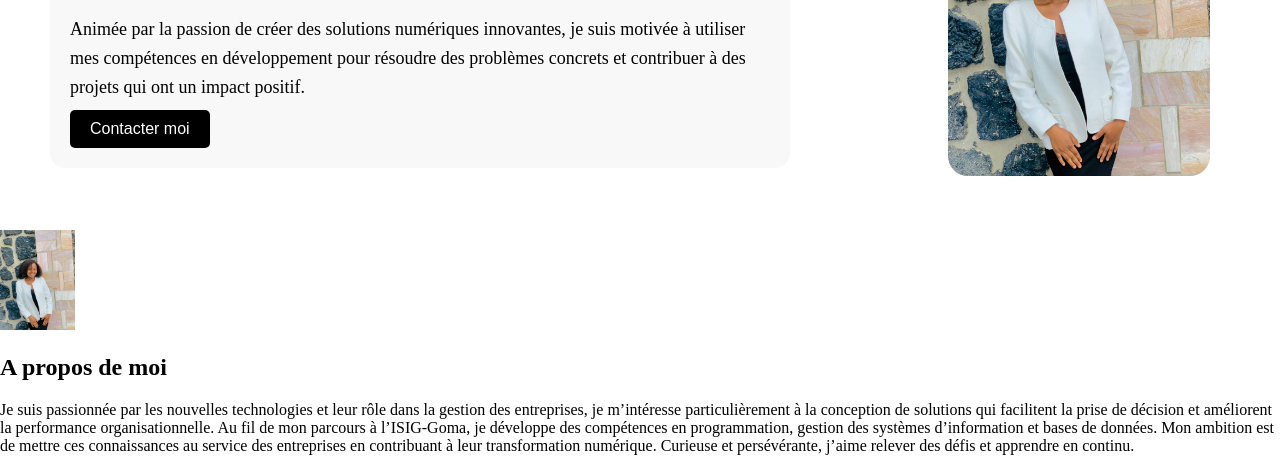
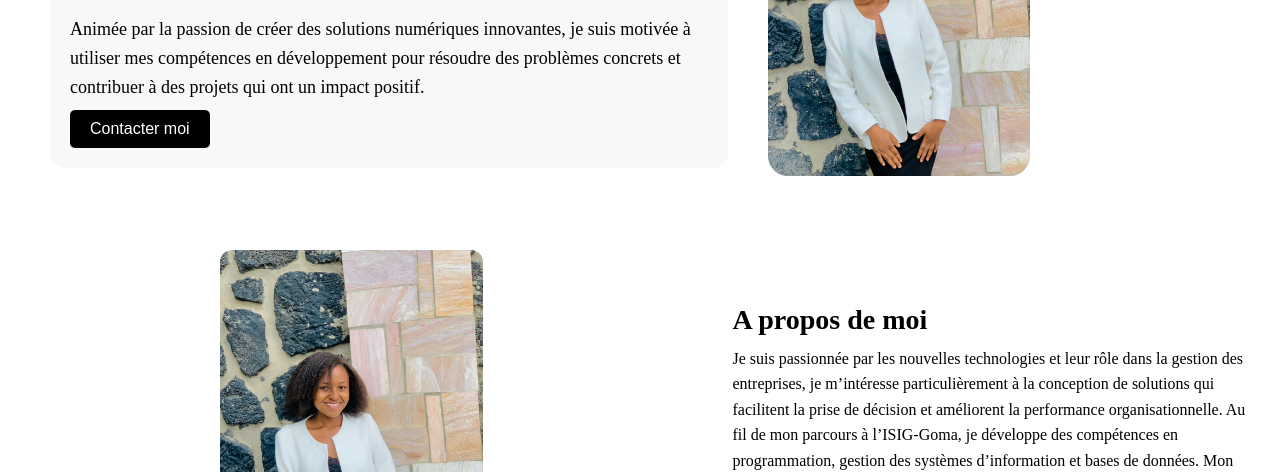
Before and after one commit to Aminazabona/Portfolio, a plain HTML site: page index.html in a window 1280 px wide. Shown: the part 449-921 px from the top of the page. Drawn offline with Linux system fonts and the light colour scheme.

Commit message:
I finish my second section

```diff
--- a/index.html
+++ b/index.html
@@ -30,10 +30,14 @@
             <img src="./images/bea776a1-65f3-4db2-af68-487e0e85f1bd.jpg" height="100px" alt="amina">
             </div>
         </section>
-        <section id="a propos">
+        <section id="a propos" class="apropos">
+            <div class="image1">
             <img src="./images/bea776a1-65f3-4db2-af68-487e0e85f1bd.jpg" height="100px">
+            </div>
+            <div class="texte">
             <h2>A propos de moi</h2>
             <p>Je suis passionnée par les nouvelles technologies et leur rôle dans la gestion des entreprises, je m’intéresse particulièrement à la conception de solutions qui facilitent la prise de décision et améliorent la performance organisationnelle. Au fil de mon parcours à l’ISIG-Goma, je développe des compétences en programmation, gestion des systèmes d’information et bases de données. Mon ambition est de mettre ces connaissances au service des entreprises en contribuant à leur transformation numérique. Curieuse et persévérante, j’aime relever des défis et apprendre en continu.</p>
+            </div>
         </section>
         <section id="project">
             <h2>Mes projets</h2>
--- a/style.css
+++ b/style.css
@@ -91,7 +91,35 @@ nav ul li a {
 }
 
 .image img{
-    margin-right: 20px;
+    margin-right: 200px;
     border-radius: 20px;   /* Coins arrondis sur l'image */
     height: 350px;
 }
+.apropos {
+    display: flex;
+    align-items: center;     /* Aligne verticalement */
+    gap: 250px;               /* Espace entre image et texte */
+    padding: 20px;
+}
+
+/* Image */
+.apropos .image1 img {
+    height: 350px;
+    border-radius: 12px;
+    margin-left: 200px;    /* Coins arrondis */
+}
+
+/* Texte */
+.apropos .texte {
+    max-width: 600px;
+}
+
+.apropos h2 {
+    margin: 0 0 10px;
+    font-size: 28px;
+}
+
+.apropos p {
+    line-height: 1.6;
+    margin: 0;
+}
```
